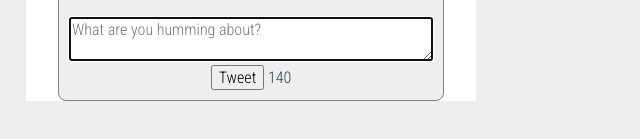
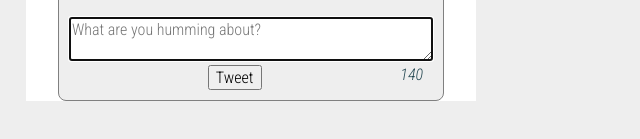
Before and after one commit to reshux/tweeter, a website: page public/index.html in a window 1280 px wide. Both pictures are taken after a click on the input "Compose". Shown: the part 165-304 px from the top of the page, 389-1029 px from the left. Drawn offline with Linux system fonts and the light colour scheme; no server answers.

Commit message:
Converted counter from class to ID

```diff
--- a/public/styles/new-tweet.css
+++ b/public/styles/new-tweet.css
@@ -18,7 +18,7 @@
   width: 100%;
 }
 
-.container .new-tweet .counter {
+.container .new-tweet #counter {
   /* float: right; */
   font-style: italic;
   padding-right: 10px;
```
